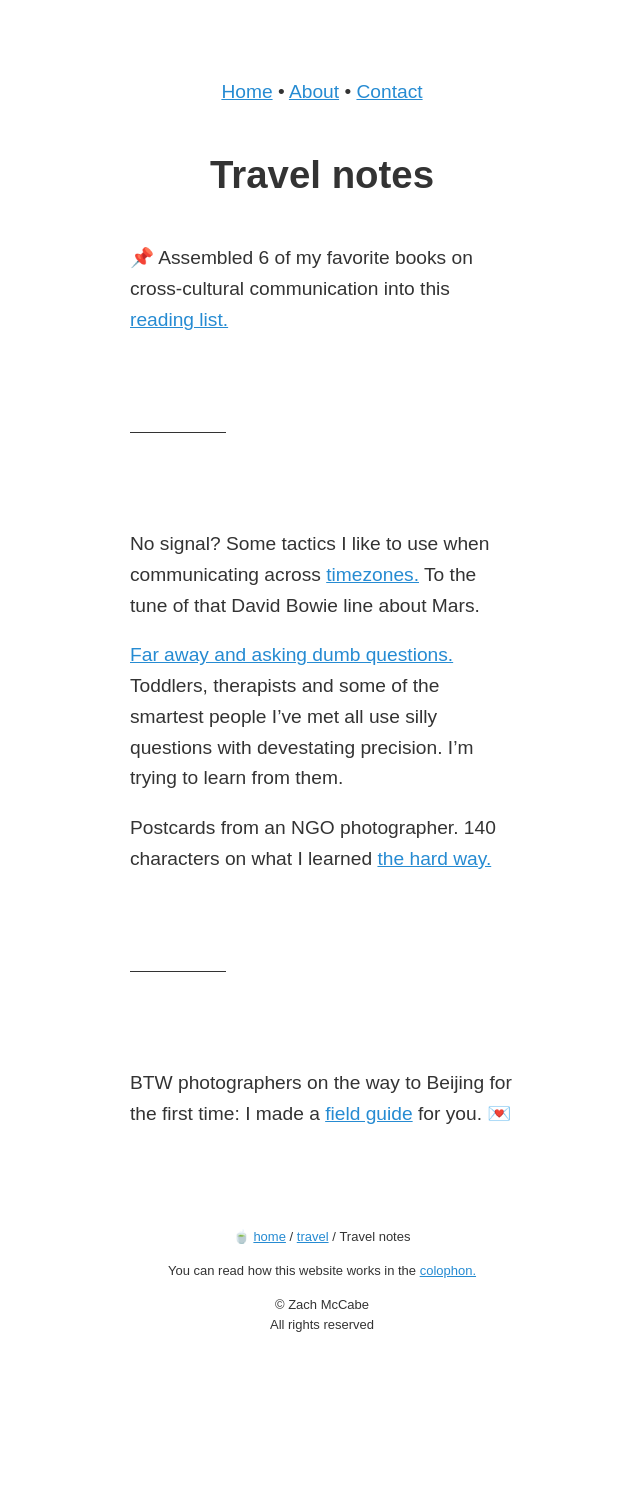
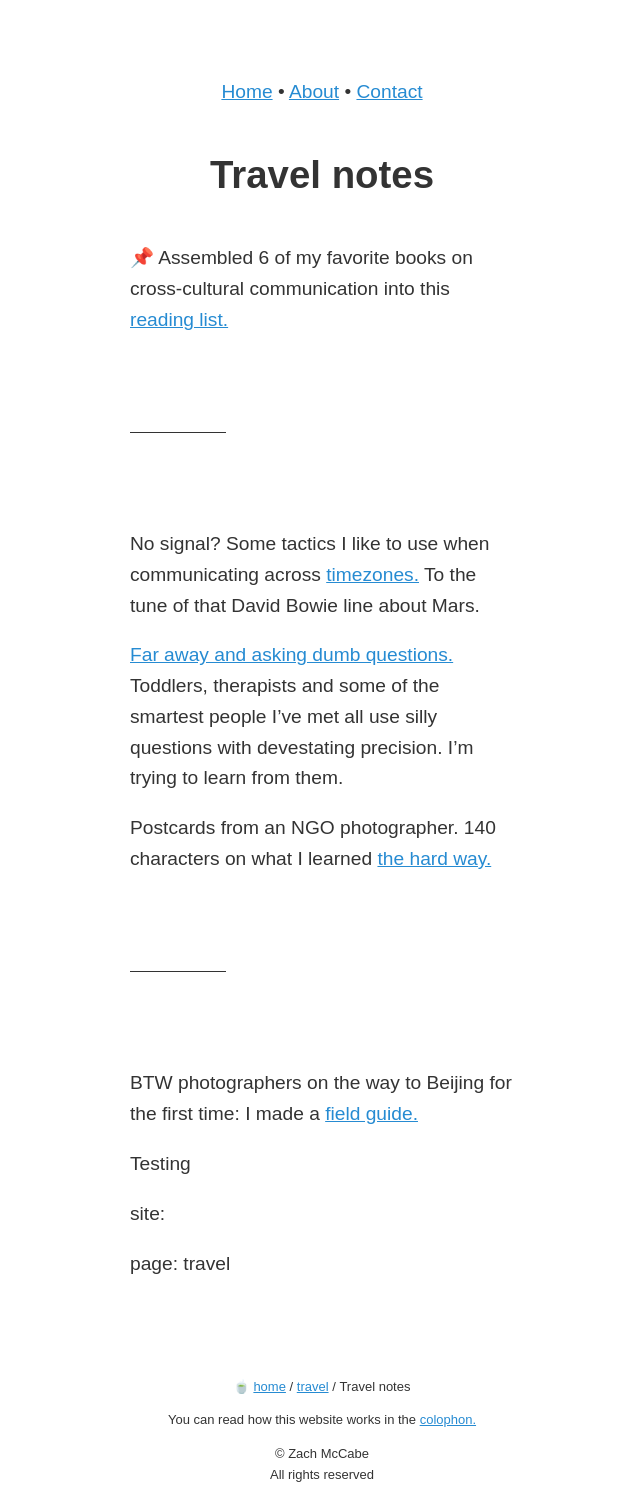
Before and after one commit to zachmccabe/zachmccabe.github.io, a Jekyll site: the page built from _travel/travel.md, in a window 1280 px wide. Shown: the whole page, without its empty margins (318-958 px from the left). Built offline with Jekyll 4.4.1, drawn with Linux system fonts in a browser that asks for light colours; before the commit the page ends 1349 px from its top, so only the background shows below that.

Commit message:
Update travel.md

```diff
--- a/_travel/travel.md
+++ b/_travel/travel.md
@@ -37,7 +37,14 @@ Postcards from an NGO photographer. 140 characters on what I learned [the hard w
 ---
 
 
-BTW photographers on the way to Beijing for the first time: I made a [field guide] for you.
-💌
+BTW photographers on the way to Beijing for the first time: I made a [field guide.]
 
-[field guide]: https://www.zachmccabe.com/beijing
+[field guide.]: https://www.zachmccabe.com/beijing
+
+
+
+Testing
+
+site: {{ site.collection }}
+
+page: {{ page.collection }}
```
